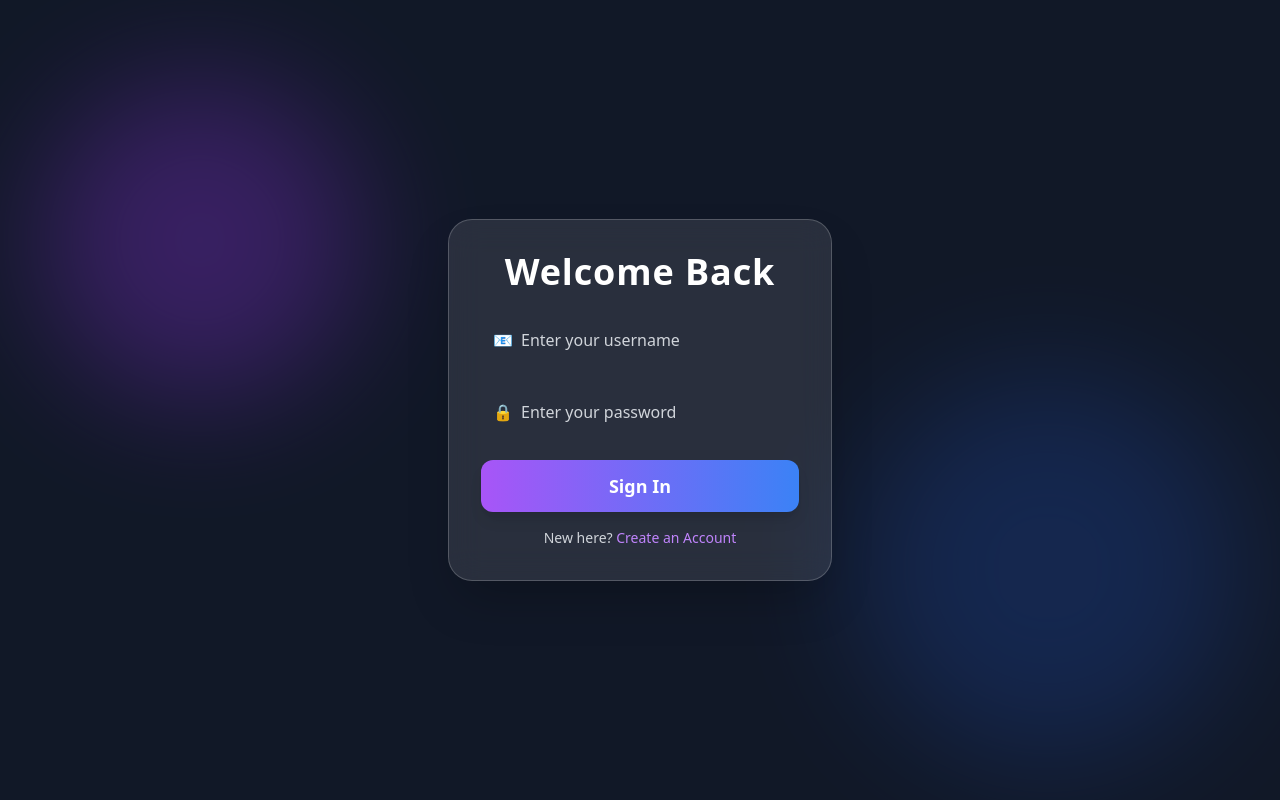
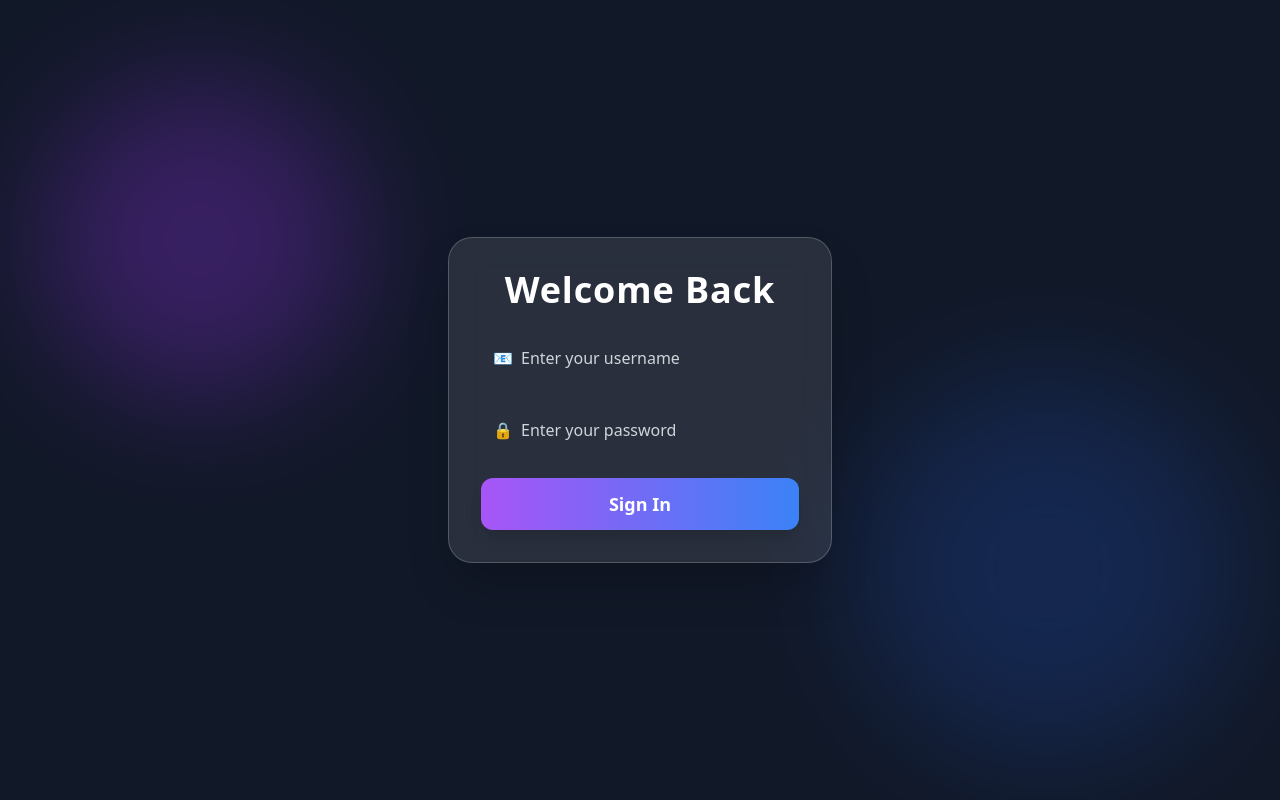
Before and after one commit to Momin9/parental_control_backend, a Django app: page /login/ in a window 1280 px wide. Run offline with Django 4.2, Linux system fonts and the light colour scheme; some libraries are stand-ins or nearby versions.

Commit message:
Initial commit

```diff
--- a/templates/login.html
+++ b/templates/login.html
@@ -27,7 +27,7 @@
             </div>
             <button type="submit" class="w-full bg-gradient-to-r from-purple-500 to-blue-500 text-white text-lg font-semibold rounded-xl py-3 hover:scale-105 transition-transform shadow-lg">Sign In</button>
         </form>
-        <p class="text-center text-sm text-gray-300 mt-4">New here? <a href="#" class="text-purple-400 hover:underline">Create an Account</a></p>
+{#        <p class="text-center text-sm text-gray-300 mt-4">New here? <a href="#" class="text-purple-400 hover:underline">Create an Account</a></p>#}
     </div>
 
     <script>
```
